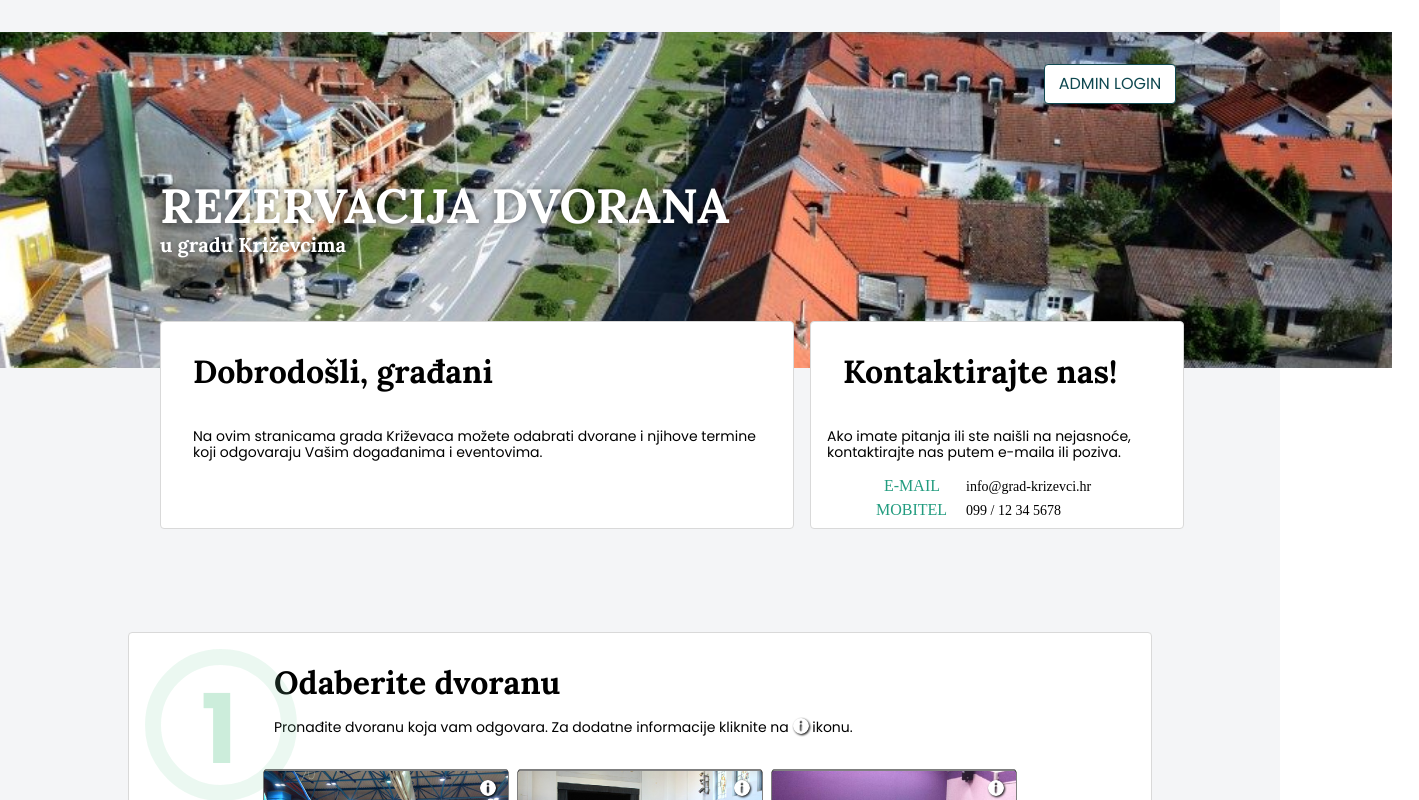
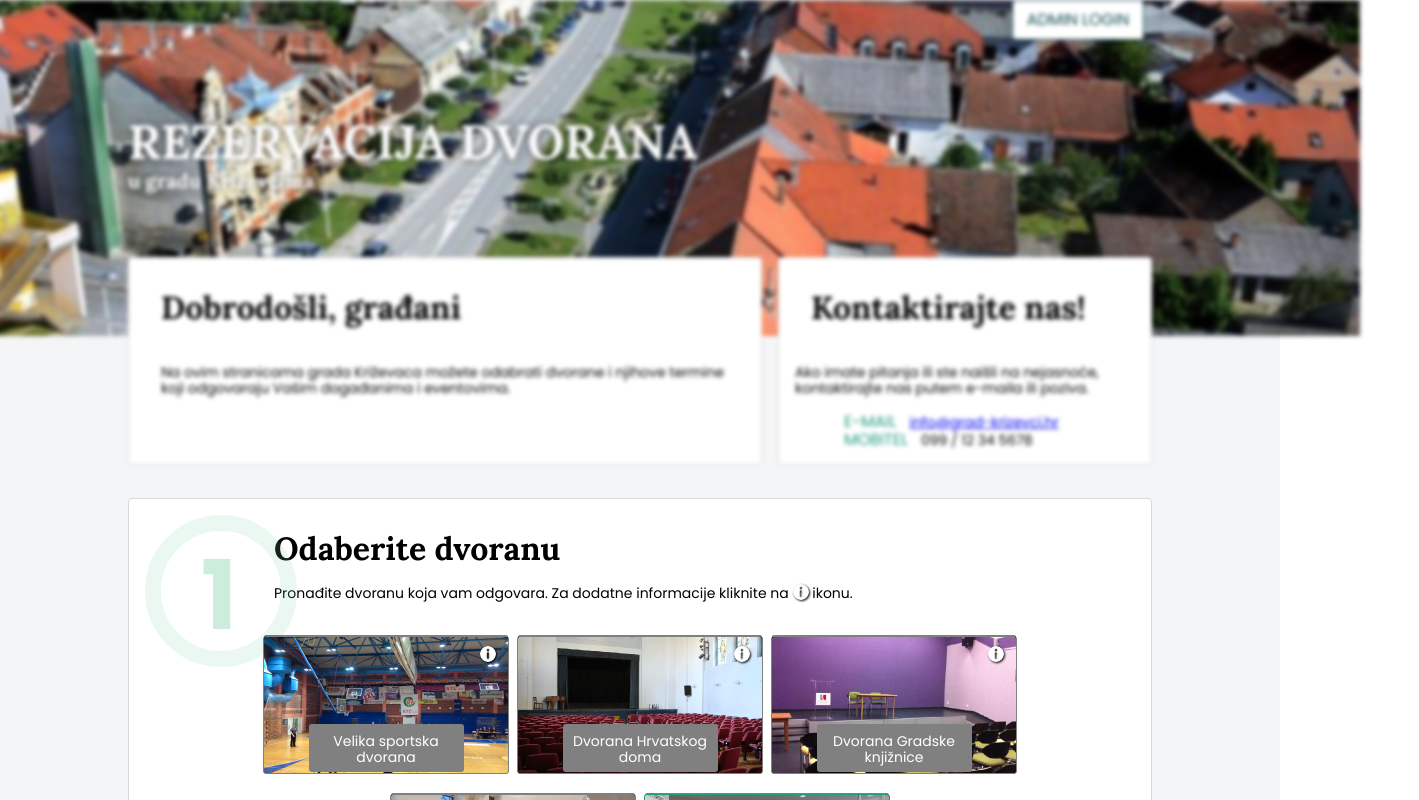
Before and after one commit to ispoljari/speck-academy-booking-app-client, a React (Create React App) app: page / in a window 1280 px wide. Shown: the top 800 px of the page, 1419 px wide, since content can reach past the window. Built offline with nearby package versions, Linux system fonts and the light colour scheme; no server answers.

Commit message:
Add header fix in main layout, part one

```diff
--- a/src/UI/citizens/components/header/CitizensHeader.js
+++ b/src/UI/citizens/components/header/CitizensHeader.js
@@ -23,8 +23,6 @@ import headerImage from '../../../../images/headerimage.jpg';
 const CitizensHeader = () => (
   <HeaderContainer>
     <Header imgSrc={headerImage}>
-      {/* <HeaderImage src={headerImage} />*/}
-
       <Container>
         <Admin>ADMIN LOGIN</Admin>
 
@@ -53,7 +51,15 @@ const CitizensHeader = () => (
             </Text1>
             <ContactBox>
               <Mail>E-MAIL</Mail>
-              <Adresa>info@grad-krizevci.hr</Adresa>
+              <Adresa>
+                <a
+                  href="mailto:info@grad-krizevci.hr"
+                  target="_blank"
+                  rel="noopener noreferrer"
+                >
+                  info@grad-krizevci.hr
+                </a>
+              </Adresa>
               <br />
               <Mail>MOBITEL</Mail>
               <Adresa>099 / 12 34 5678</Adresa>
--- a/src/UI/citizens/components/header/CitizensHeaderStyle.js
+++ b/src/UI/citizens/components/header/CitizensHeaderStyle.js
@@ -2,8 +2,8 @@ import styled from 'styled-components';
 
 const HeaderContainer = styled.header`
   width: 1440px;
-  padding: 32px;
-  margin-bottom: 200px;
+  //padding: 32px;
+  margin-bottom: 130px;
 `;
 
 const Header = styled.div`
@@ -12,6 +12,7 @@ const Header = styled.div`
   background-position: center;
   background-size: cover;
   background-image: url(${props => props.imgSrc});
+  filter: blur(2px);
 `;
 
 const HeaderTitle = styled.div`
@@ -19,10 +20,10 @@ const HeaderTitle = styled.div`
   width: 100%;
   height: 90px;
   text-shadow: 0 0 8px rgba(0, 0, 0, 0.6);
-  font-family: Lora;
+  font-family: Lora, serif;
   font-size: 48px;
-  font-weight: bold;
-  color: #ffffff;
+  font-weight: 700;
+  color: #fff;
 `;
 
 const HeaderTitleSmall = styled(HeaderTitle)`
@@ -32,14 +33,14 @@ const HeaderTitleSmall = styled(HeaderTitle)`
 
 const Admin = styled.button`
   margin-left: 884px;
-  font-family: Poppins;
+  font-family: Poppins, sans-serif;
   font-weight: 500;
   color: #0f4850;
   width: 132px;
   height: 40px;
   border-radius: 4px;
   border: solid 1px #0f4850;
-  background-color: #ffffff;
+  background-color: #fff;
 `;
 
 const Title = styled.div`
@@ -47,7 +48,7 @@ const Title = styled.div`
   margin-bottom: 0px;
   width: 576px;
   height: 40px;
-  font-family: Lora;
+  font-family: Lora, serif;
   font-size: 32px;
   font-weight: bold;
   color: #000000;
@@ -56,10 +57,10 @@ const Title = styled.div`
 const Text = styled.div`
   margin: 32px;
   margin-top: 16px;
-  font-family: Poppins;
+  font-family: Poppins, sans-serif;
   font-size: 14px;
   font-weight: normal;
-  color: #000000;
+  color: #000;
 `;
 
 const Text1 = styled.div`
@@ -67,7 +68,7 @@ const Text1 = styled.div`
   font-family: Poppins;
   font-size: 14px;
   font-weight: normal;
-  color: #000000;
+  color: #000;
 `;
 
 const ContactInformation1 = styled.div`
@@ -75,7 +76,7 @@ const ContactInformation1 = styled.div`
   height: 208px;
   border-radius: 4px;
   border: solid 1px #d9d9d9;
-  background-color: #ffffff;
+  background-color: #fff;
 `;
 
 const ContactInformation = styled(ContactInformation1)`
@@ -85,29 +86,32 @@ const ContactInformation = styled(ContactInformation1)`
 const Mail = styled.div`
   display: inline-block;
   margin-right: 13px;
-  width: 64px;
-  height: 24px;
+  // width: 64px;
+  // height: 24px;
   text-align: right;
-  font-family: Poppins-Regular;
+  font-family: Poppins, sans-serif;
   font-size: 16px;
   color: #229c7f;
 `;
 
-const Adresa = styled.div`
+const Adresa = styled.a`
   display: inline;
   width: 168px;
-  font-family: Poppins-Regular;
+  font-family: Poppins, sans-serif;
   font-size: 14px;
-  font-weight: normal;
-  color: #000000;
-  margin-left: 13px;
+  // color: #000;
+  // margin-left: 13px;
 `;
 
 const Container = styled.div`
   margin-left: 208px;
-  padding-top: 32px;
-  width: 1024px;
-  height: 496px;
+  //   padding-top: 32px;
+  //   width: 1024px;
+  //   height: 496px;
+  //  ;
+  display: flex;
+  flex-direction: column;
+  align-self: center;
 `;
 
 const ContactBox = styled.div`
```
